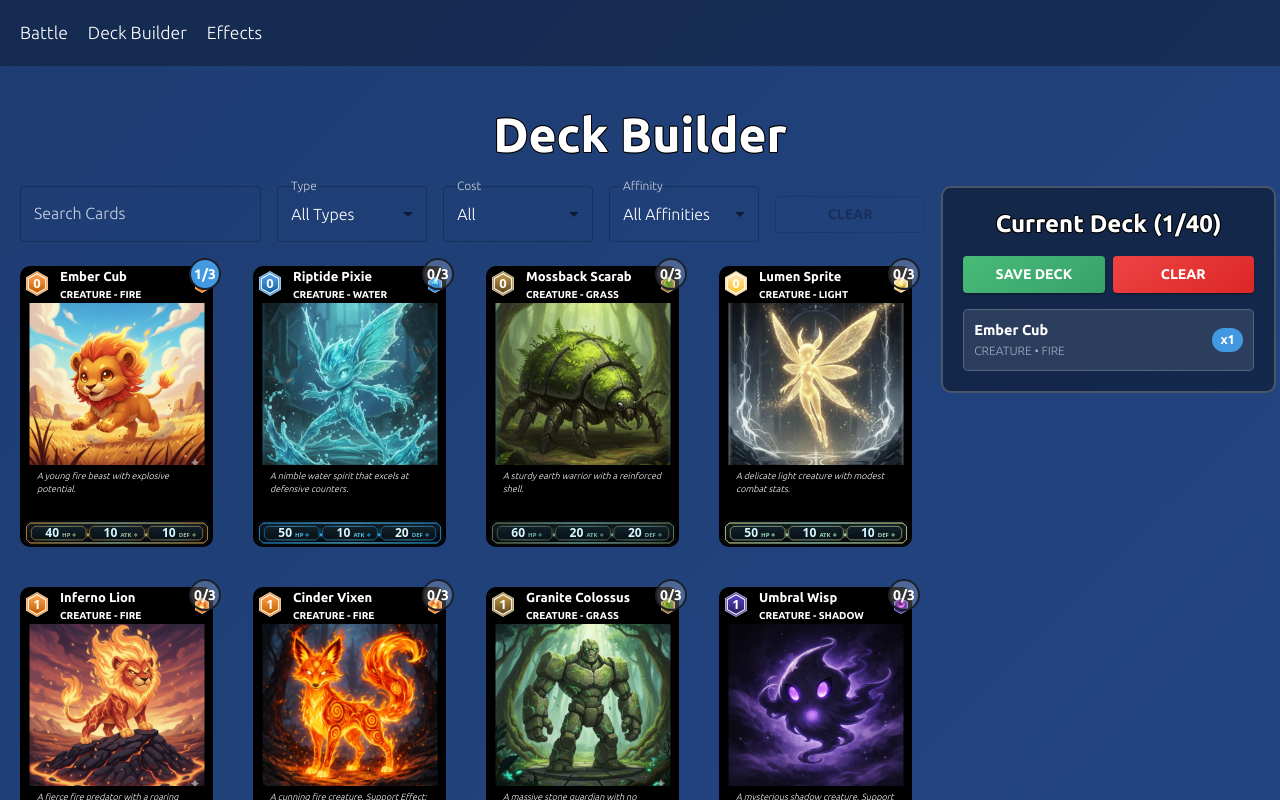
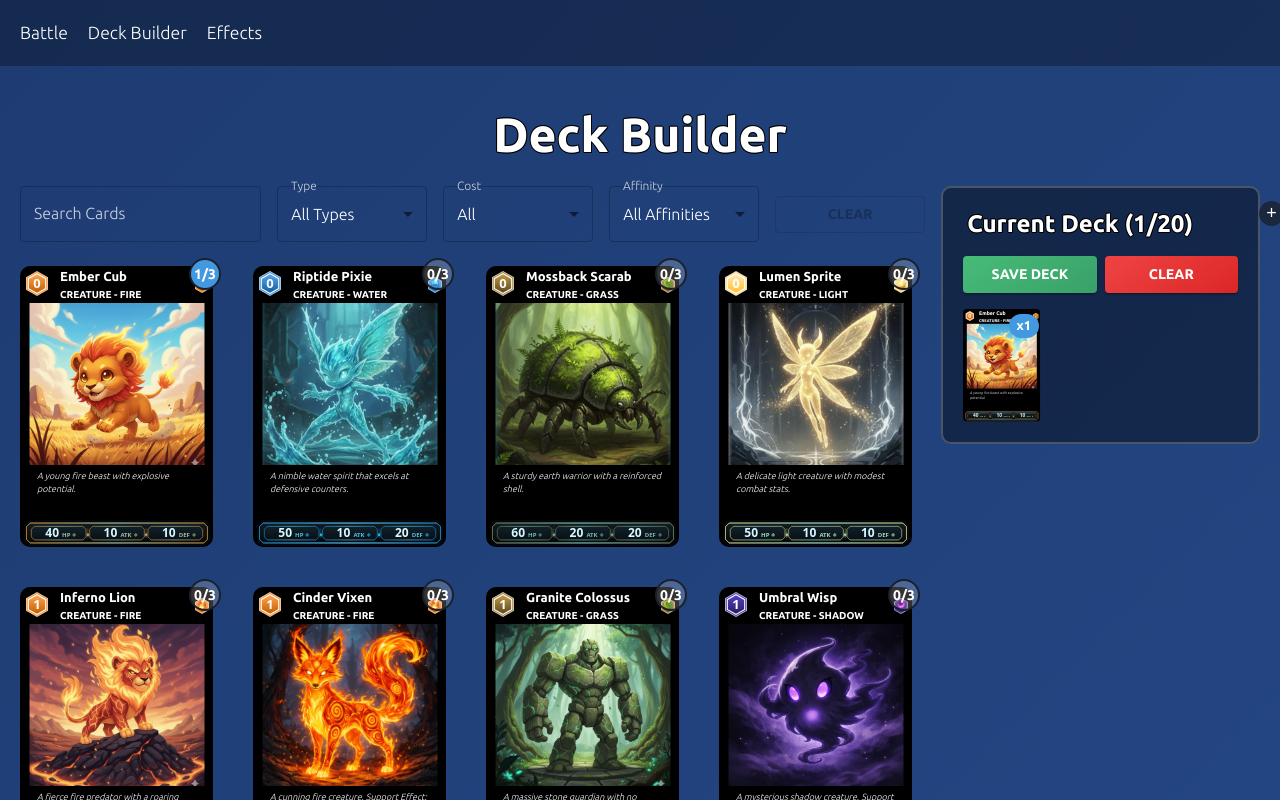
Before and after one commit to ChaseH88/Battle-Nexus, a React (Vite) app: page /deck-builder in a window 1280 px wide. Both pictures are taken after a click on the element 116 px from the left and 406 px from the top of the page. Shown: the top 800 px of the page. Built offline with nearby package versions, Linux system fonts and the light colour scheme.

Commit message:
updating effect logic

```diff
--- a/src/battle/BattleEngine.ts
+++ b/src/battle/BattleEngine.ts
@@ -914,7 +914,9 @@ export class BattleEngine {
         this.log(
           `${opponent.id} has no creatures to defend! Direct attack deals ${damage} damage!`,
         );
-        this.log(`${opponent.id} Life Points: ${opponent.lifePoints}/2000`);
+        this.log(
+          `${opponent.id} Life Points: ${opponent.lifePoints < 0 ? 0 : opponent.lifePoints}/2000`,
+        );
 
         // Check for victory by reducing life points to 0
         if (opponent.lifePoints <= 0 && this.state.winnerIndex === null) {
--- a/src/effects/effect/purge_opponent_support.ts
+++ b/src/effects/effect/purge_opponent_support.ts
@@ -50,7 +50,7 @@ export const purge_opponent_support = (ctx: EffectContext) => {
 
   // Remove any active effects from this support card before discarding
   const effectsToRemove = ctx.state.activeEffects.filter(
-    (e) => e.sourceCardId === card.id
+    (e) => e.sourceCardId === card.id,
   );
   effectsToRemove.forEach((e) => {
     ctx.engine.removeActiveEffect(e.id);
@@ -60,7 +60,7 @@ export const purge_opponent_support = (ctx: EffectContext) => {
   opponent.support[slotToRemove] = null;
   opponent.discardPile.push(card);
   ctx.utils.log(
-    `  ${card.name} was removed from opponent's support slot ${slotToRemove}`
+    `  ${card.name} was removed from opponent's support slot ${slotToRemove}`,
   );
 };
 
@@ -85,7 +85,7 @@ purge_opponent_support.metadata = {
 
   targeting: {
     required: true,
-    targetType: "OPPONENT_SUPPORT" as const,
+    targetType: "ENEMY_SUPPORT" as const,
     description: "Select opponent support card to remove",
     allowMultiple: false,
   },
--- a/src/effects/types.ts
+++ b/src/effects/types.ts
@@ -18,6 +18,7 @@ export type EffectTarget =
   | "SELF_CARD"
   | "ALLY_CREATURE"
   | "ENEMY_CREATURE"
+  | "ENEMY_SUPPORT"
   | "ALL_CREATURES"
   | "PLAYER"
   | "OPPONENT";
@@ -108,7 +109,7 @@ export interface ActivationRequirement {
 
   // For HAS_TARGET: what kind of target is needed
   targetType?:
-    | "OPPONENT_SUPPORT"
+    | "ENEMY_SUPPORT"
     | "ALLY_CREATURE"
     | "ENEMY_CREATURE"
     | "ALLY_FIRE_CREATURE";
@@ -123,7 +124,7 @@ export interface ActivationRequirement {
 export interface TargetingConfig {
   required: boolean; // Does this effect require targeting?
   targetType:
-    | "OPPONENT_SUPPORT"
+    | "ENEMY_SUPPORT"
     | "ALLY_CREATURE"
     | "ENEMY_CREATURE"
     | "ALLY_FIRE_CREATURE"
--- a/src/hooks/useDeckBuilder.ts
+++ b/src/hooks/useDeckBuilder.ts
@@ -9,7 +9,11 @@ export interface UseDeckBuilderReturn {
   saveDeckToLocalStorage: () => void;
   clearDeck: () => void;
   snackbarMessage: string;
+  setSnackbarMessage: React.Dispatch<React.SetStateAction<string>>;
   snackbarSeverity: "success" | "error";
+  setSnackbarSeverity: React.Dispatch<
+    React.SetStateAction<"success" | "error">
+  >;
   snackbarOpen: boolean;
   setSnackbarOpen: React.Dispatch<React.SetStateAction<boolean>>;
 }
@@ -103,7 +107,9 @@ export const useDeckBuilder = (): UseDeckBuilderReturn => {
     saveDeckToLocalStorage,
     clearDeck,
     snackbarMessage,
+    setSnackbarMessage,
     snackbarSeverity,
+    setSnackbarSeverity,
     snackbarOpen,
     setSnackbarOpen,
   };
--- a/src/ui/Battle/Card/Card.tsx
+++ b/src/ui/Battle/Card/Card.tsx
@@ -96,8 +96,8 @@ export const Card = ({
   const isDefenseMode = creature ? creature.mode === "DEFENSE" : false;
   const isActiveCard = Boolean(
     (support && support.isActive) ||
-      (action && action.isActive) ||
-      (trap && trap.isActive)
+    (action && action.isActive) ||
+    (trap && trap.isActive),
   );
 
   const handleDoubleClick = (e: React.MouseEvent) => {
@@ -116,7 +116,7 @@ export const Card = ({
           width: rect.width,
           height: rect.height,
         },
-      })
+      }),
     );
   };
 
@@ -134,6 +134,7 @@ export const Card = ({
       disableHover={disableHover}
       onClick={onClick}
       onDoubleClick={handleDoubleClick}
+      className={"card-slot"}
     >
       {creature && effectiveStats && (
         <Creature
--- a/src/ui/Battle/PlayerBoard/CreatureZone.tsx
+++ b/src/ui/Battle/PlayerBoard/CreatureZone.tsx
@@ -1,4 +1,5 @@
 import { PlayerState } from "../../../battle/PlayerState";
+import { GameState } from "../../../battle/GameState";
 import { CardType } from "../../../cards/types";
 import { CreatureCard } from "../../../cards/CreatureCard";
 import { Card } from "../Card";
@@ -14,9 +15,11 @@ import {
   FlipButton,
 } from "./Zone.styles";
 import { useRef } from "react";
+import { canActivateEffect } from "../../../effects/metadata";
 
 export interface CreatureZoneProps {
   player: PlayerState;
+  gameState?: GameState; // For checking effect activation requirements
   currentPlayerState?: PlayerState; // To check attacker mode when displaying opponent board
   selectedHandCard?: string | null;
   selectedAttacker?: number | null;
@@ -36,6 +39,7 @@ export interface CreatureZoneProps {
 
 export const CreatureZone = ({
   player,
+  gameState,
   currentPlayerState,
   selectedHandCard,
   selectedAttacker,
@@ -68,6 +72,25 @@ export const CreatureZone = ({
             !card &&
             draggedCard &&
             draggedCard.type === CardType.Creature;
+
+          // Determine player index for activation checks (0 for current player, 1 for opponent)
+          const playerIndex = isOpponent ? 1 : 0;
+
+          // Check if creature can activate its effect
+          const creatureCanActivate =
+            !isOpponent &&
+            card !== null &&
+            card.type === CardType.Creature &&
+            (card as CreatureCard).hasActivatableEffect &&
+            (card as CreatureCard).canActivateEffect &&
+            gameState &&
+            (card as CreatureCard).effectId
+              ? canActivateEffect(
+                  (card as CreatureCard).effectId!,
+                  gameState,
+                  playerIndex as 0 | 1,
+                ).canActivate
+              : false;
 
           return (
             <Lane
@@ -109,18 +132,9 @@ export const CreatureZone = ({
                   onClick={
                     !isOpponent && card
                       ? () => {
-                          // Check if creature has activatable effect
-                          const creature = card as CreatureCard;
-                          if (
-                            creature.hasActivatableEffect &&
-                            creature.canActivateEffect &&
-                            onActivateCreatureEffect
-                          ) {
-                            const element = cardRefs.current[i];
-                            if (element) {
-                              onActivateCreatureEffect(i, element);
-                            }
-                          } else if (!isFirstTurn && onSelectAttacker) {
+                          // Priority: Attack selection over effect activation
+                          // This prevents creatures with effects from blocking attack selection
+                          if (!isFirstTurn && onSelectAttacker) {
                             // Set the attacker ref when selecting
                             const element = cardRefs.current[i];
                             if (element && onSetAttackerRef) {
@@ -139,12 +153,7 @@ export const CreatureZone = ({
                   isSelected={!isOpponent && selectedAttacker === i}
                   showFaceDown={isOpponent}
                   selectedHandCard={selectedHandCard}
-                  canActivate={
-                    !isOpponent &&
-                    card !== null &&
-                    (card as CreatureCard).hasActivatableEffect &&
-                    (card as CreatureCard).canActivateEffect
-                  }
+                  canActivate={creatureCanActivate}
                 />
               </div>
 
@@ -165,7 +174,7 @@ export const CreatureZone = ({
 
                   // Check if opponent has any creatures
                   const opponentHasCreatures = player.lanes.some(
-                    (c) => c !== null
+                    (c) => c !== null,
                   );
 
                   // If this lane has a creature, always show attack button
@@ -226,6 +235,19 @@ export const CreatureZone = ({
                       {(card as CreatureCard).hasChangedModeThisTurn && " ✓"}
                     </ToggleModeButton>
                   )}
+                  {onActivateCreatureEffect && creatureCanActivate && (
+                    <ToggleModeButton
+                      onClick={() => {
+                        const element = cardRefs.current[i];
+                        if (element) {
+                          onActivateCreatureEffect(i, element);
+                        }
+                      }}
+                      title="Activate this creature's special effect"
+                    >
+                      Activate Effect
+                    </ToggleModeButton>
+                  )}
                   {onFlipFaceUp && (card as CreatureCard).isFaceDown && (
                     <FlipButton onClick={() => onFlipFaceUp(i)}>
                       Flip Face-Up
@@ -242,7 +264,7 @@ export const CreatureZone = ({
                 onPlayCreature &&
                 (() => {
                   const handCard = player.hand.find(
-                    (c) => c.id === selectedHandCard
+                    (c) => c.id === selectedHandCard,
                   );
                   return handCard?.type === CardType.Creature ? (
                     <PlayHereButton
--- a/src/ui/DeckBuilder/DeckBuilder.tsx
+++ b/src/ui/DeckBuilder/DeckBuilder.tsx
@@ -1,4 +1,11 @@
-import { Box, Typography, Grid, Snackbar, Alert } from "@mui/material";
+import {
+  Box,
+  Typography,
+  Grid,
+  Snackbar,
+  Alert,
+  IconButton,
+} from "@mui/material";
 import cardData from "../../static/card-data/bn-core.json";
 import { CardType, Affinity, CardInterface } from "../../cards/types";
 import { CreatureCard } from "../../cards/CreatureCard";
@@ -10,6 +17,7 @@ import { useDeckBuilder } from "@/hooks/useDeckBuilder";
 import { DeckViewer } from "./components/DeckViewer";
 import { useCardFilters } from "@/hooks/useCardFilters";
 import { CardFilters } from "./components/CardFilters";
+import { useCallback, useState } from "react";
 
 function cardFactory(raw: any): CardInterface {
   switch (raw.type) {
@@ -42,6 +50,7 @@ export interface CardData {
 }
 
 const DeckBuilder = () => {
+  const [isDeckFullScreen, setIsDeckFullScreen] = useState(false);
   const {
     searchTerm,
     setSearchTerm,
@@ -65,6 +74,8 @@ const DeckBuilder = () => {
     snackbarSeverity,
     snackbarOpen,
     setSnackbarOpen,
+    setSnackbarMessage,
+    setSnackbarSeverity,
   } = useDeckBuilder();
   const availableCards = cardData as CardData[];
 
@@ -79,6 +90,49 @@ const DeckBuilder = () => {
     },
   );
 
+  const toggleDeckFullScreen = useCallback(() => {
+    setIsDeckFullScreen((prev) => !prev);
+  }, []);
+
+  const handleMaxDeckSizeLimit = useCallback(() => {
+    setSnackbarMessage("Deck is full! Maximum 20 cards allowed.");
+    setSnackbarSeverity("error");
+    setSnackbarOpen(true);
+  }, [setSnackbarMessage, setSnackbarSeverity, setSnackbarOpen]);
+
+  const handleMaxCardCopies = useCallback(
+    (copies: number = 3) => {
+      setSnackbarMessage(
+        `Cannot add more than ${copies} ${copies === 1 ? "copy" : "copies"} of the same card.`,
+      );
+      setSnackbarSeverity("error");
+      setSnackbarOpen(true);
+    },
+    [setSnackbarMessage, setSnackbarSeverity, setSnackbarOpen],
+  );
+
+  const handleAddToDeck = useCallback(
+    (cardId: string) => {
+      const currentCount = selectedCards.get(cardId) || 0;
+      if (totalCards >= 20) {
+        handleMaxDeckSizeLimit();
+        return;
+      }
+      if (currentCount >= 3) {
+        handleMaxCardCopies(3);
+        return;
+      }
+      addCardToDeck(cardId);
+    },
+    [
+      selectedCards,
+      totalCards,
+      handleMaxDeckSizeLimit,
+      handleMaxCardCopies,
+      addCardToDeck,
+    ],
+  );
+
   return (
     <Box sx={{ maxWidth: "1600px", margin: "0 auto", padding: "20px" }}>
       <Typography
@@ -90,7 +144,11 @@ const DeckBuilder = () => {
 
       <Box sx={{ mb: 3, display: "flex", gap: 2, flexWrap: "nowrap" }}>
         {/* Left Panel - Card Collection */}
-        <Box className="left-container" flex="0 0 73%">
+        <Box
+          className="left-container"
+          flex="0 0 73%"
+          display={isDeckFullScreen ? "none" : "block"}
+        >
           <CardFilters
             searchTerm={searchTerm}
             setSearchTerm={setSearchTerm}
@@ -113,7 +171,7 @@ const DeckBuilder = () => {
                   <Box
                     onClick={(e) => {
                       e.stopPropagation();
-                      addCardToDeck(card.id);
+                      handleAddToDeck(card.id);
                     }}
                     sx={{
                       cursor: "pointer",
@@ -165,13 +223,35 @@ const DeckBuilder = () => {
         </Box>
 
         {/* Right Panel - Current Deck */}
-        <Box className="right-container" flex="0 0 27%">
+        <Box className="right-container" flex="1 1 27%" position="relative">
           <DeckViewer
             deckList={deckList}
             totalCards={totalCards}
             saveDeckToLocalStorage={saveDeckToLocalStorage}
             clearDeck={clearDeck}
             removeCardFromDeck={removeCardFromDeck}
+            isFullScreen={isDeckFullScreen}
+            HeaderComponent={
+              <IconButton
+                size="small"
+                onClick={toggleDeckFullScreen}
+                sx={{
+                  backgroundColor: "rgba(26,32,44,0.8)",
+                  width: 25,
+                  height: 25,
+                  lineHeight: 0,
+                  color: "#fff",
+                  "&:hover": {
+                    backgroundColor: "rgba(26,32,44,1)",
+                  },
+                  position: "relative",
+                  top: "-20px",
+                  left: 50,
+                }}
+              >
+                {isDeckFullScreen ? "X" : "+"}
+              </IconButton>
+            }
           />
         </Box>
       </Box>
--- a/src/ui/DeckBuilder/components/DeckViewer/DeckViewer.tsx
+++ b/src/ui/DeckBuilder/components/DeckViewer/DeckViewer.tsx
@@ -1,5 +1,7 @@
 import { UseDeckBuilderReturn } from "@/hooks/useDeckBuilder";
+import { Card } from "@/ui/Battle/Card";
 import { Box, Button, Chip, Typography } from "@mui/material";
+import { isValidElement } from "react";
 
 export interface DeckViewerProps extends Pick<
   UseDeckBuilderReturn,
@@ -7,6 +9,8 @@ export interface DeckViewerProps extends Pick<
 > {
   deckList: Array<{ card: any; count: number }>;
   totalCards: number;
+  HeaderComponent?: React.ReactNode;
+  isFullScreen?: boolean;
 }
 
 export const DeckViewer = ({
@@ -15,7 +19,23 @@ export const DeckViewer = ({
   saveDeckToLocalStorage,
   clearDeck,
   removeCardFromDeck,
-}: DeckViewerProps) => (
+  HeaderComponent,
+  isFullScreen = false,
+}: DeckViewerProps) => {
+  const fullScreenStyles = {
+    ...(!isFullScreen && {
+      flex: "0 0 81px",
+      height: "113px",
+      cursor: "pointer",
+      overflow: "hidden",
+      ".card-slot": {
+        transform: "scale(0.4)",
+        transformOrigin: "top left",
+      },
+    }),
+  };
+
+  return (
     <Box
       sx={{
         background: "rgba(0,0,0,0.4)",
@@ -26,9 +46,15 @@ export const DeckViewer = ({
         top: "20px",
       }}
     >
-    <Typography variant="h5" sx={{ mb: 2, color: "#fff", textAlign: "center" }}>
-      Current Deck ({totalCards}/40)
+      <Box display="flex" justifyContent="center" alignItems="center">
+        <Typography
+          variant="h5"
+          sx={{ mb: 2, color: "#fff", textAlign: "center" }}
+        >
+          Current Deck ({totalCards}/20)
         </Typography>
+        {isValidElement(HeaderComponent) && <Box ml={2}>{HeaderComponent}</Box>}
+      </Box>
 
       <Box sx={{ display: "flex", gap: 1, mb: 2 }}>
         <Button
@@ -78,41 +104,18 @@ export const DeckViewer = ({
           Click cards to add them to your deck
         </Typography>
       ) : (
-      <Box sx={{ display: "flex", flexDirection: "column", gap: 1 }}>
+        <Box sx={{ display: "flex", gap: 1, flexWrap: "wrap" }}>
           {deckList.map(({ card, count }) => {
             if (!card) return null;
             return (
-            <Box
-              key={card.id}
-              sx={{
-                background: "rgba(255,255,255,0.1)",
-                padding: "10px",
-                borderRadius: "5px",
-                border: "1px solid rgba(255,255,255,0.2)",
-                display: "flex",
-                justifyContent: "space-between",
-                alignItems: "center",
-                cursor: "pointer",
-                "&:hover": {
-                  background: "rgba(255,255,255,0.15)",
-                },
+              <Box key={card.id} position="relative" sx={fullScreenStyles}>
+                <Card
+                  card={card}
+                  readonly
+                  onClick={() => {
+                    removeCardFromDeck(card.id);
                   }}
-              onClick={() => removeCardFromDeck(card.id)}
-            >
-              <Box>
-                <Typography
-                  sx={{
-                    color: "#fff",
-                    fontWeight: "bold",
-                    fontSize: "0.9rem",
-                  }}
-                >
-                  {card.name}
-                </Typography>
-                <Typography sx={{ color: "#a0aec0", fontSize: "0.75rem" }}>
-                  {card.type} • {card.affinity}
-                </Typography>
-              </Box>
+                />
                 <Chip
                   label={`x${count}`}
                   size="small"
@@ -120,6 +123,9 @@ export const DeckViewer = ({
                     background: "#4299e1",
                     color: "#fff",
                     fontWeight: "bold",
+                    position: "absolute",
+                    top: 5,
+                    right: 5,
                   }}
                 />
               </Box>
@@ -129,3 +135,4 @@ export const DeckViewer = ({
       )}
     </Box>
   );
+};
--- a/src/ui/app.tsx
+++ b/src/ui/app.tsx
@@ -731,9 +731,7 @@ export default function App() {
                     // Determine what the target value represents based on effect type
                     const eventData: any = {};
 
-                    if (
-                      metadata?.targeting?.targetType === "OPPONENT_SUPPORT"
-                    ) {
+                    if (metadata?.targeting?.targetType === "ENEMY_SUPPORT") {
                       eventData.targetPlayer = 1;
                       eventData.targetLane = targetValue;
                     } else if (
@@ -1035,6 +1033,7 @@ export default function App() {
         />
         <PlayerBoard
           player={player2}
+          gameState={gameState}
           currentPlayerState={player1}
           lifePoints={player2.lifePoints}
           isOpponent={true}
@@ -1061,6 +1060,7 @@ export default function App() {
         />
         <PlayerBoard
           player={player1}
+          gameState={gameState}
           lifePoints={player1.lifePoints}
           isOpponent={false}
           isFirstTurn={gameState.turn === 1 && gameState.activePlayer === 0}
--- a/src/utils/deckLoader.ts
+++ b/src/utils/deckLoader.ts
@@ -14,7 +14,7 @@ const AI_DECK_CONFIG = [
   { cardId: "mossback_scarab", count: 3 },
   { cardId: "lumen_sprite", count: 3 },
   { cardId: "inferno_lion", count: 3 },
-  { cardId: "seismic_hart", count: 3 },
+  { cardId: "card_draw_spell", count: 3 },
   { cardId: "granite_colossus", count: 2 },
 ];
 
```
Also changed, not shown: src/ui/Battle/PlayerBoard/PlayerBoard.tsx (+7 -2 lines), src/ui/styles.css (+0 -78 lines). Lines whose indentation alone changed are shown as unchanged.
